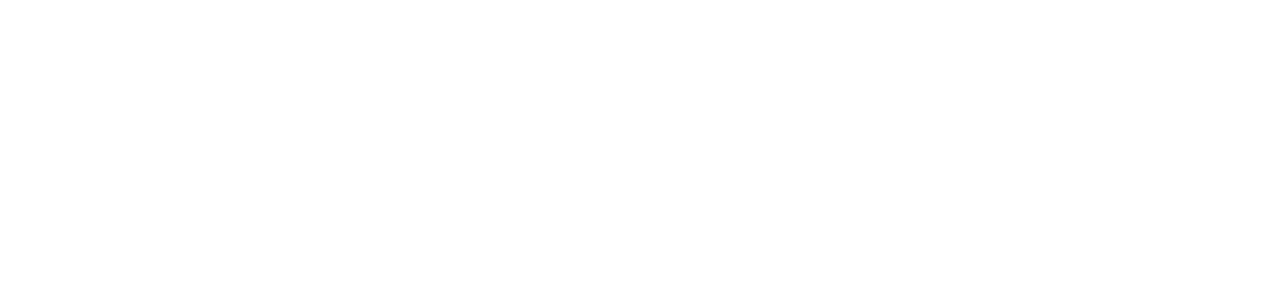
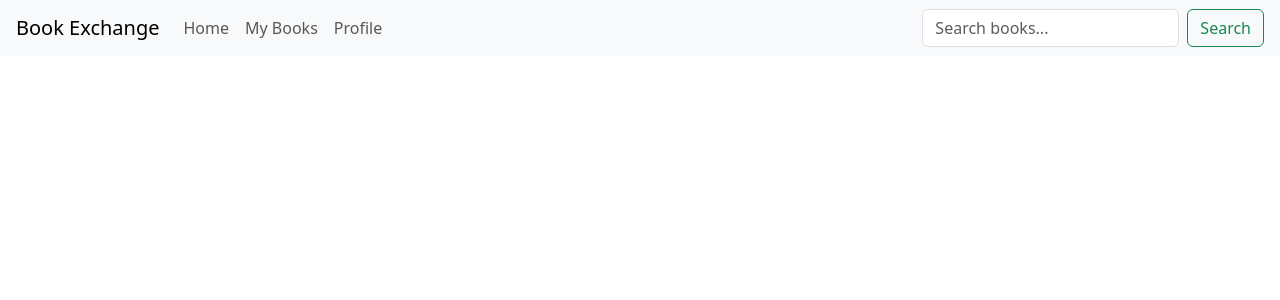
Before and after one commit to kristina-djukic/book-exchange, a React (Create React App) app in the folder frontend/: page /profile in a window 1280 px wide. Before the commit this address had no page. Shown: the top 300 px of the page. Built offline with nearby package versions, Linux system fonts and the light colour scheme.

Commit message:
basic navbar added, started using bootstrap

```diff
--- a/frontend/src/App.js
+++ b/frontend/src/App.js
@@ -2,9 +2,11 @@
 import "./App.css";
 import RegisterPage from "./pages/registerPage";
 import LoginPage from "./pages/loginPage";
+import NavBar from "./components/navBar";
 function App() {
   return (
     <Router>
+      <NavBar />
       <Routes>
         <Route path="/register" element={<RegisterPage />} />
         <Route path="/login" element={<LoginPage />} />
--- /dev/null
+++ b/frontend/src/components/navBar.js
@@ -0,0 +1,54 @@
+import React from "react";
+import { Link } from "react-router-dom";
+
+const NavBar = () => {
+  return (
+    <nav className="navbar navbar-expand-lg navbar-light bg-light px-3">
+      <Link className="navbar-brand" to="/">
+        Book Exchange
+      </Link>
+      <button
+        className="navbar-toggler"
+        type="button"
+        data-bs-toggle="collapse"
+        data-bs-target="#navbarNav"
+      >
+        <span className="navbar-toggler-icon"></span>
+      </button>
+
+      <div className="collapse navbar-collapse" id="navbarNav">
+        <ul className="navbar-nav me-auto">
+          <li className="nav-item">
+            <Link className="nav-link" to="/homepage">
+              Home
+            </Link>
+          </li>
+          <li className="nav-item">
+            <Link className="nav-link" to="/my-books">
+              My Books
+            </Link>
+          </li>
+          <li className="nav-item">
+            <Link className="nav-link" to="/profile">
+              Profile
+            </Link>
+          </li>
+        </ul>
+
+        <form className="d-flex">
+          <input
+            className="form-control me-2"
+            type="search"
+            name="search"
+            placeholder="Search books..."
+          />
+          <button className="btn btn-outline-success" type="submit">
+            Search
+          </button>
+        </form>
+      </div>
+    </nav>
+  );
+};
+
+export default NavBar;
```
Also changed, not shown: frontend/src/index.js (+10 -8 lines), frontend/src/pages/homePage.js (added).
